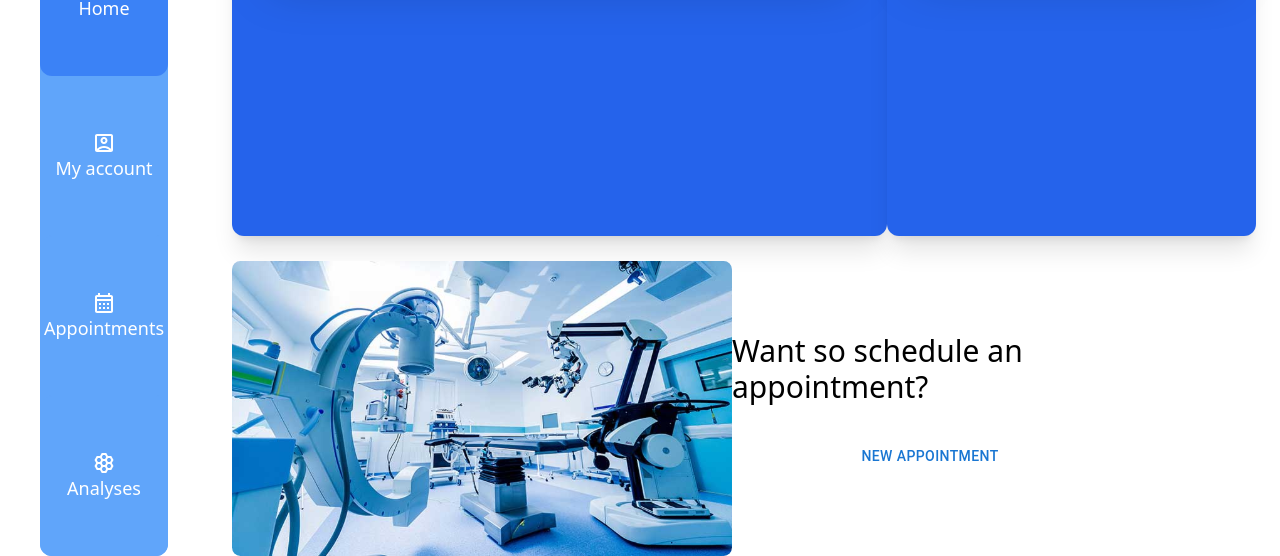
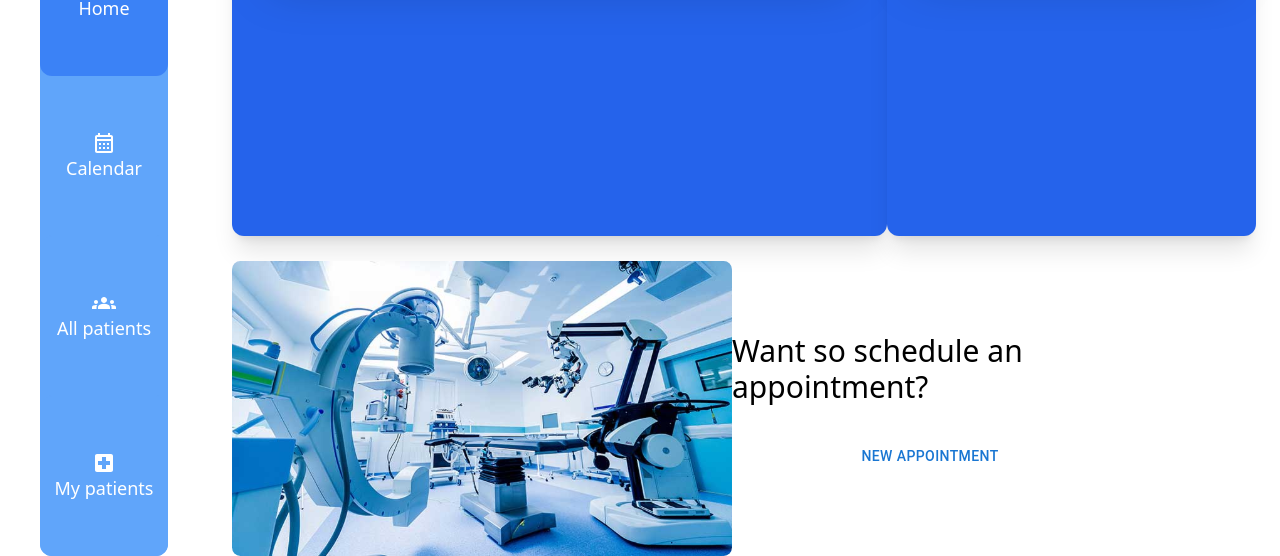
Before and after one commit to LucaStefan112/MedConnect, a Next.js app: page / in a window 1280 px wide. Shown: the part 268-824 px from the top of the page. Built offline with nearby package versions, Linux system fonts and the light colour scheme.

Commit message:
changed the sidemenu to be for the doctor

```diff
--- /dev/null
+++ b/components/SideMenu/DoctorSideMenu.tsx
@@ -0,0 +1,54 @@
+import React from "react";
+import Routes from "@/utils/Routes";
+import SideMenuButton from "./SideMenuButton";
+
+import HomeOutlinedIcon from "@mui/icons-material/HomeOutlined";
+import AccountBoxOutlinedIcon from "@mui/icons-material/AccountBoxOutlined";
+import CalendarMonthOutlinedIcon from "@mui/icons-material/CalendarMonthOutlined";
+import HiveOutlinedIcon from "@mui/icons-material/HiveOutlined";
+import GroupsIcon from "@mui/icons-material/Groups";
+import LocalHospitalIcon from "@mui/icons-material/LocalHospital";
+
+
+export default function CodSideMenu() {
+  const links = [
+    {
+      key: 0,
+      name: "Home",
+      path: Routes.HOME,
+      icon: <HomeOutlinedIcon className="h-16 w-16" />,
+    },
+    {
+      key: 1,
+      name: "Calendar",
+      path: Routes.APPOINTMENTS,
+      icon: <CalendarMonthOutlinedIcon className="h-16 w-16" />,
+    },
+    {
+      key: 2,
+      name: "All patients",
+      path: Routes.MY_ACCOUNT,
+      icon: <GroupsIcon className="h-16 w-16" />,
+    },
+    {
+      key: 3,
+      name: "My patients",
+      path: Routes.ANALYSES,
+      icon: <LocalHospitalIcon className="h-16 w-16" />,
+    },
+  ];
+
+  return (
+    <div
+      className="
+      flex flex-col justify-between
+      w-32 ml-10
+      bg-blue-400
+      rounded-xl"
+    >
+      {links.map(({ path, name, key, icon }) => (
+        <SideMenuButton path={path} name={name} key={key} icon={icon} />
+      ))}
+    </div>
+  );
+}
--- a/components/SideMenu/SideMenu.tsx
+++ b/components/SideMenu/PatientSideMenu.tsx
@@ -7,7 +7,7 @@ import AccountBoxOutlinedIcon from '@mui/icons-material/AccountBoxOutlined';
 import CalendarMonthOutlinedIcon from '@mui/icons-material/CalendarMonthOutlined';
 import HiveOutlinedIcon from '@mui/icons-material/HiveOutlined';
 
-export default function SideMenu () {
+export default function PatientSideMenu () {
   const links = [
     {
       key: 0,
--- a/pages/_app.tsx
+++ b/pages/_app.tsx
@@ -1,5 +1,7 @@
 import Header from '@/components/Header/Header';
-import SideMenu from '@/components/SideMenu/SideMenu'
+// import SideMenu from '@/components/SideMenu/PatientSideMenu'
+import PatientSideMenu from '@/components/SideMenu/PatientSideMenu';
+import DoctorSideMenu from '@/components/SideMenu/DoctorSideMenu';
 import '@/styles/globals.scss'
 import type { AppProps } from 'next/app'
 import { useRouter } from 'next/router';
@@ -8,12 +10,12 @@ export default function App({ Component, pageProps }: AppProps) {
   const { pathname }: { pathname: string } = useRouter();
 
   return (
-    <div className='flex flex-col overflow-x-hidden'>
-      { !pathname.includes('auth-redirect') && <Header />}
-      <div className='flex flex-row'>
-        { !pathname.includes('auth-redirect') && <SideMenu /> }
+    <div className="flex flex-col overflow-x-hidden">
+      {!pathname.includes("auth-redirect") && <Header />}
+      <div className="flex flex-row">
+        {!pathname.includes("auth-redirect") && <DoctorSideMenu />}
         <Component {...pageProps} />
       </div>
     </div>
-  )
+  );
 }
```
